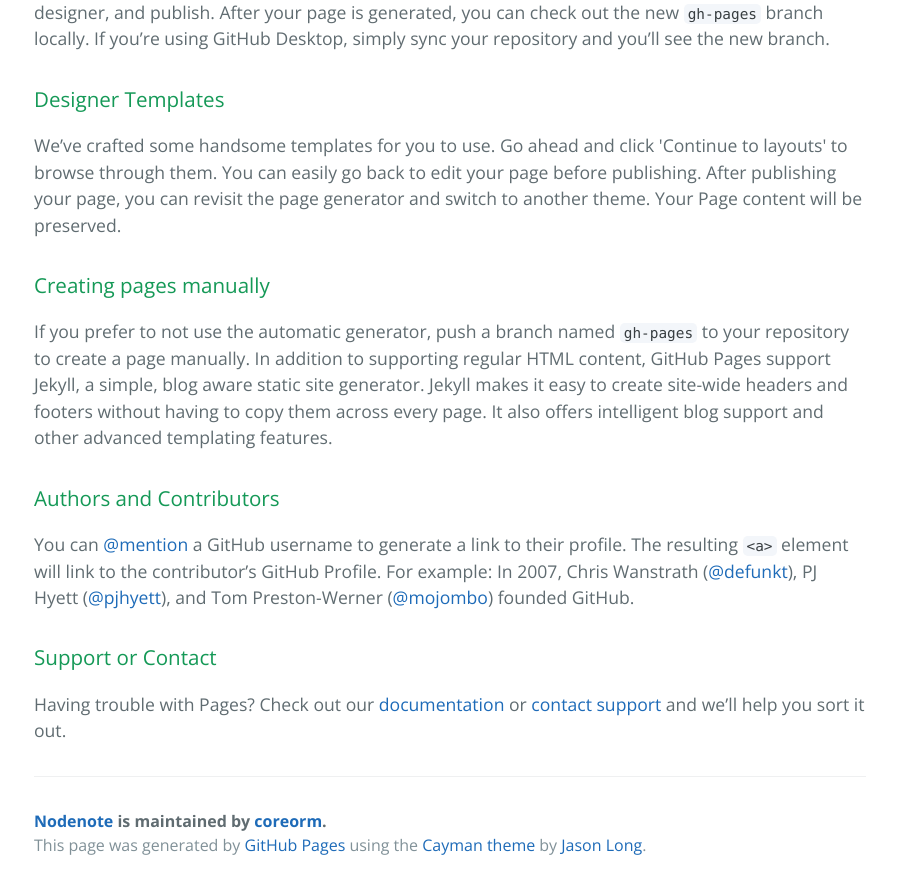
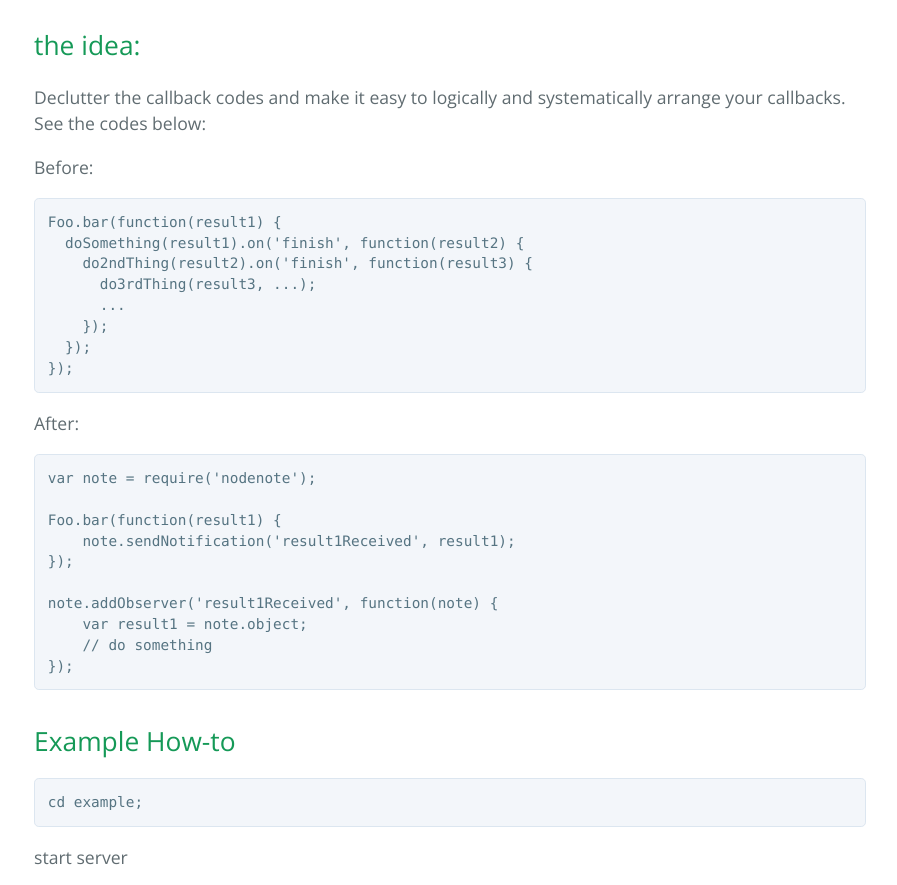
Before and after one commit to coreorm/nodenote, a plain HTML site: page index.html in a window 1280 px wide. Shown: the part 517-1402 px from the top of the page, without its empty margins (190-1087 px from the left). Drawn offline with nearby package versions, Linux system fonts and the light colour scheme.

```diff
--- a/index.html
+++ b/index.html
@@ -19,30 +19,57 @@
     </section>
 
     <section class="main-content">
-      <h3>
-<a id="welcome-to-github-pages" class="anchor" href="#welcome-to-github-pages" aria-hidden="true"><span class="octicon octicon-link"></span></a>Welcome to GitHub Pages.</h3>
+      <h1>
+<a id="nodenote" class="anchor" href="#nodenote" aria-hidden="true"><span class="octicon octicon-link"></span></a>nodenote</h1>
 
-<p>This automatic page generator is the easiest way to create beautiful pages for all of your projects. Author your page content here <a href="https://guides.github.com/features/mastering-markdown/">using GitHub Flavored Markdown</a>, select a template crafted by a designer, and publish. After your page is generated, you can check out the new <code>gh-pages</code> branch locally. If you’re using GitHub Desktop, simply sync your repository and you’ll see the new branch.</p>
+<p>IOS style internal notification system for managing multithreaded (or in reality, async) calls</p>
 
-<h3>
-<a id="designer-templates" class="anchor" href="#designer-templates" aria-hidden="true"><span class="octicon octicon-link"></span></a>Designer Templates</h3>
+<h2>
+<a id="the-idea" class="anchor" href="#the-idea" aria-hidden="true"><span class="octicon octicon-link"></span></a>the idea:</h2>
 
-<p>We’ve crafted some handsome templates for you to use. Go ahead and click 'Continue to layouts' to browse through them. You can easily go back to edit your page before publishing. After publishing your page, you can revisit the page generator and switch to another theme. Your Page content will be preserved.</p>
+<p>Declutter the callback codes and make it easy to logically and systematically arrange your callbacks. See the codes below:</p>
 
-<h3>
-<a id="creating-pages-manually" class="anchor" href="#creating-pages-manually" aria-hidden="true"><span class="octicon octicon-link"></span></a>Creating pages manually</h3>
+<p>Before:</p>
 
-<p>If you prefer to not use the automatic generator, push a branch named <code>gh-pages</code> to your repository to create a page manually. In addition to supporting regular HTML content, GitHub Pages support Jekyll, a simple, blog aware static site generator. Jekyll makes it easy to create site-wide headers and footers without having to copy them across every page. It also offers intelligent blog support and other advanced templating features.</p>
+<pre><code>Foo.bar(function(result1) {
+  doSomething(result1).on('finish', function(result2) {
+    do2ndThing(result2).on('finish', function(result3) {
+      do3rdThing(result3, ...);
+      ...
+    });
+  });
+});
+</code></pre>
 
-<h3>
-<a id="authors-and-contributors" class="anchor" href="#authors-and-contributors" aria-hidden="true"><span class="octicon octicon-link"></span></a>Authors and Contributors</h3>
+<p>After:</p>
 
-<p>You can <a href="https://github.com/blog/821" class="user-mention">@mention</a> a GitHub username to generate a link to their profile. The resulting <code>&lt;a&gt;</code> element will link to the contributor’s GitHub Profile. For example: In 2007, Chris Wanstrath (<a href="https://github.com/defunkt" class="user-mention">@defunkt</a>), PJ Hyett (<a href="https://github.com/pjhyett" class="user-mention">@pjhyett</a>), and Tom Preston-Werner (<a href="https://github.com/mojombo" class="user-mention">@mojombo</a>) founded GitHub.</p>
+<pre><code>var note = require('nodenote');
 
-<h3>
-<a id="support-or-contact" class="anchor" href="#support-or-contact" aria-hidden="true"><span class="octicon octicon-link"></span></a>Support or Contact</h3>
+Foo.bar(function(result1) {
+    note.sendNotification('result1Received', result1);
+});
 
-<p>Having trouble with Pages? Check out our <a href="https://help.github.com/pages">documentation</a> or <a href="https://github.com/contact">contact support</a> and we’ll help you sort it out.</p>
+note.addObserver('result1Received', function(note) {
+    var result1 = note.object;
+    // do something
+});
+</code></pre>
+
+<h2>
+<a id="example-how-to" class="anchor" href="#example-how-to" aria-hidden="true"><span class="octicon octicon-link"></span></a>Example How-to</h2>
+
+<pre><code>cd example;
+</code></pre>
+
+<p>start server</p>
+
+<pre><code>node server.js &amp; &gt; /dev/null
+</code></pre>
+
+<p>test by running example</p>
+
+<pre><code>node example.js
+</code></pre>
 
       <footer class="site-footer">
         <span class="site-footer-owner"><a href="https://github.com/coreorm/nodenote">Nodenote</a> is maintained by <a href="https://github.com/coreorm">coreorm</a>.</span>
```
Also changed, not shown: params.json (+1 -1 lines).
